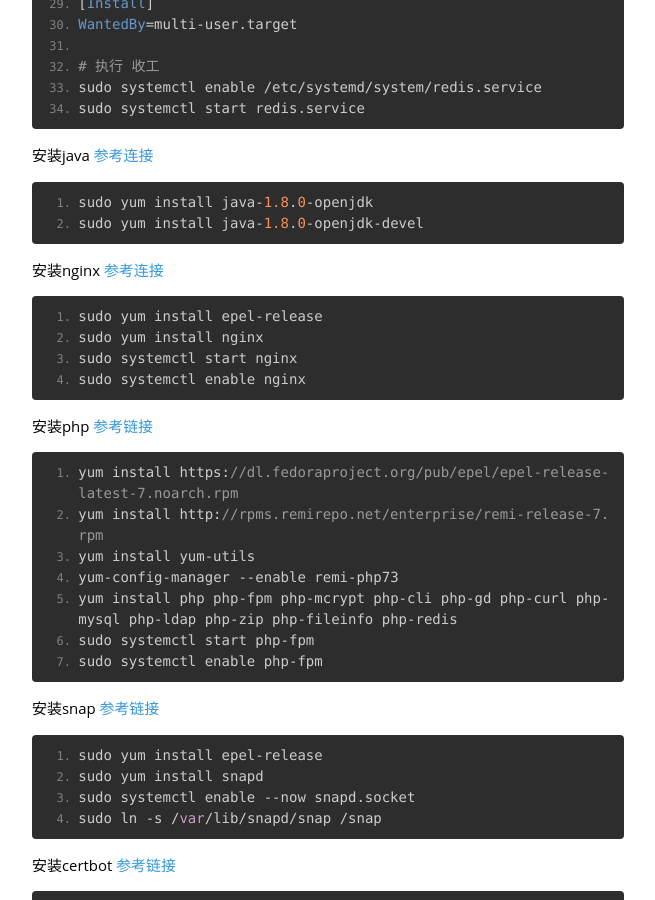
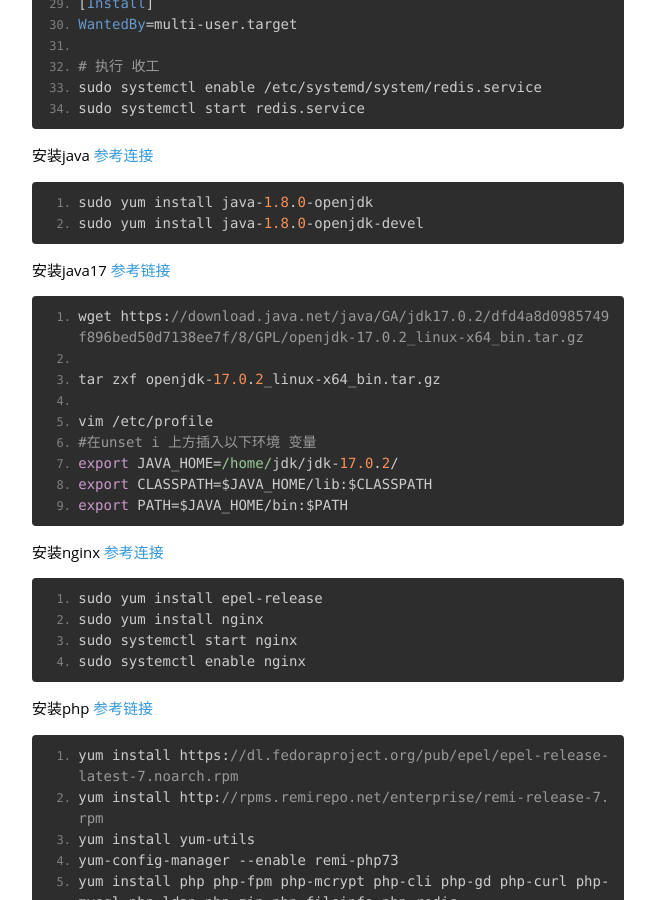
Before and after one commit to hiwjd/hiwjd.github.io, a Jekyll site: the page built from _posts/2019-12-13-centos7-deploy-note.markdown, in a window 1280 px wide and 900 px high, scrolled down 2740 px. Shown: the whole window, without its empty margins (312-967 px from the left). Built offline with Jekyll 4.4.1, drawn with Linux system fonts in a browser that asks for light colours; nearby versions of some CDN libraries; some web fonts are replaced; comment, search, counter and statistics services are not loaded.

Commit message:
Update 2019-12-13-centos7-deploy-note.markdown

````diff
--- a/_posts/2019-12-13-centos7-deploy-note.markdown
+++ b/_posts/2019-12-13-centos7-deploy-note.markdown
@@ -149,6 +149,20 @@ sudo yum install java-1.8.0-openjdk
 sudo yum install java-1.8.0-openjdk-devel
 ```
 
+安装java17
+[参考链接](https://www.cnblogs.com/binz/p/17268441.html)
+```
+wget https://download.java.net/java/GA/jdk17.0.2/dfd4a8d0985749f896bed50d7138ee7f/8/GPL/openjdk-17.0.2_linux-x64_bin.tar.gz
+
+tar zxf openjdk-17.0.2_linux-x64_bin.tar.gz
+
+vim /etc/profile
+#在unset i 上方插入以下环境 变量
+export JAVA_HOME=/home/jdk/jdk-17.0.2/
+export CLASSPATH=$JAVA_HOME/lib:$CLASSPATH
+export PATH=$JAVA_HOME/bin:$PATH
+```
+
 安装nginx
 [参考连接](https://www.digitalocean.com/community/tutorials/how-to-install-nginx-on-centos-7)
 
````
